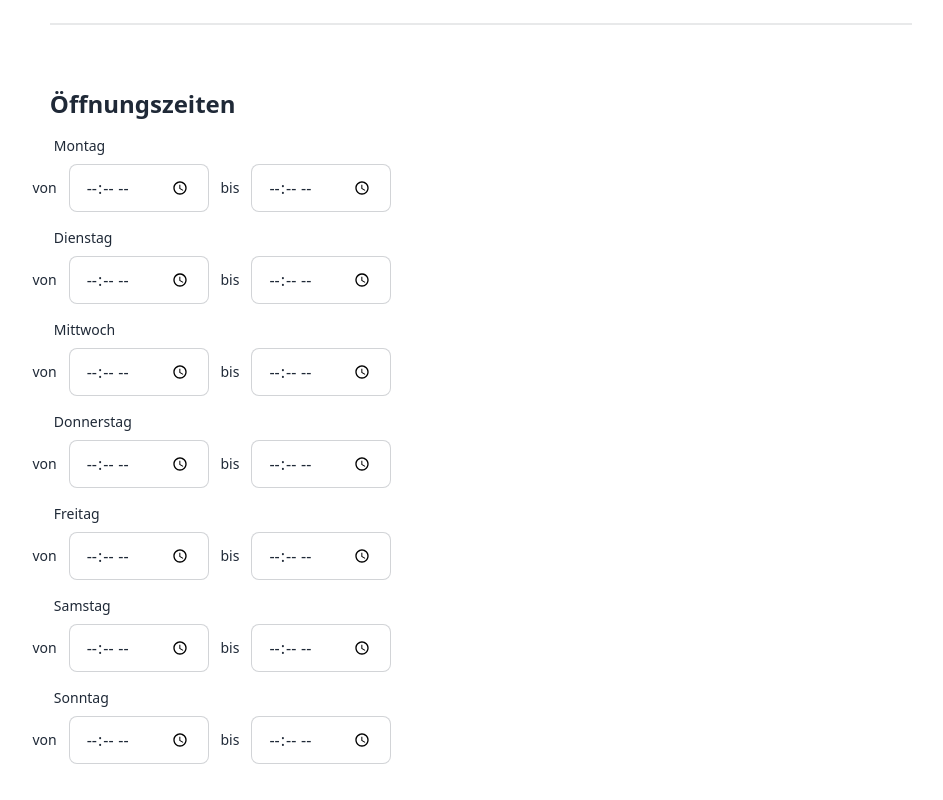
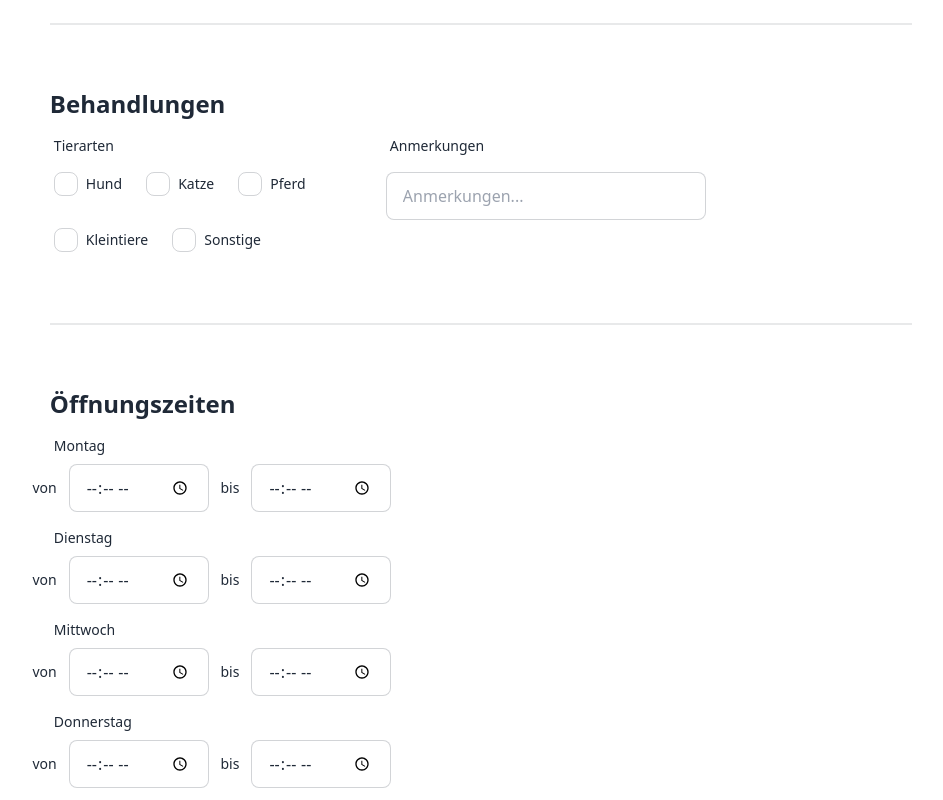
Before and after one commit to hwr-tierarzt-notdienst-finder/vetfinder, a SvelteKit app in the folder form_website/: page /form in a window 1280 px wide. Shown: the part 740-1540 px from the top of the page, without its empty margins (159-1102 px from the left). Built offline with nearby package versions, Linux system fonts and the light colour scheme.

Commit message:
added selection of category to form

```diff
--- a/form_website/src/routes/form/+page.svelte
+++ b/form_website/src/routes/form/+page.svelte
@@ -1,4 +1,29 @@
 <script lang="ts">
+	type CategoryState = {
+		[index in Category]: boolean;
+	};
+	let selectedCategories: CategoryState = {
+		dog: false,
+		cat: false,
+		horse: false,
+		small_animals: false,
+		other: false
+	};
+
+	type Category = 'dog' | 'cat' | 'horse' | 'small_animals' | 'other';
+	const categories: Category[] = ['dog', 'cat', 'horse', 'small_animals', 'other'];
+
+	type CategoryLabel = {
+		[index in Category]: string;
+	};
+	const categoryLabels: CategoryLabel = {
+		dog: 'Hund',
+		cat: 'Katze',
+		horse: 'Pferd',
+		small_animals: 'Kleintiere',
+		other: 'Sonstige'
+	};
+
 	let selectedFormOfAddress: string = '';
 	const formOfAddresses: string[] = ['Herr', 'Frau'];
 
@@ -239,6 +264,50 @@
 		</div>
 		<div class="divider" />
 		<div class="w-full flex flex-col gap-2">
+			<h1 class="text-2xl font-bold">Behandlungen</h1>
+			<div class="flex gap-4">
+				<div class="form-control flex-col w-full max-w-xs">
+					<label class="label">
+						<span class="label-text">Tierarten</span>
+					</label>
+					<div class="form-control flex-row flex-wrap gap-4">
+						{#each categories as category}
+							<label class="label justify-start gap-2 cursor-pointer">
+								<input
+									type="checkbox"
+									bind:checked={selectedCategories[category]}
+									class="checkbox"
+								/>
+								<span class="label-text">{categoryLabels[category]}</span>
+							</label>
+						{/each}
+					</div>
+					{#if selectedCategories['other']}
+						<div class="mt-2 form-control w-full">
+							<input
+								type="text"
+								placeholder="Hier eingeben"
+								class="input input-bordered w-full max-w-xs"
+							/>
+						</div>
+					{/if}
+				</div>
+				<div class="form-control flex-col w-full max-w-xs">
+					<label class="label">
+						<span class="label-text">Anmerkungen</span>
+					</label>
+					<div class="mt-2 form-control w-full">
+						<input
+							type="text"
+							placeholder="Anmerkungen..."
+							class="input input-bordered w-full max-w-xs"
+						/>
+					</div>
+				</div>
+			</div>
+		</div>
+		<div class="divider" />
+		<div class="w-full flex flex-col gap-2">
 			<h1 class="text-2xl font-bold">Öffnungszeiten</h1>
 			{#each days as day}
 				<div class="flex gap-4">
```
